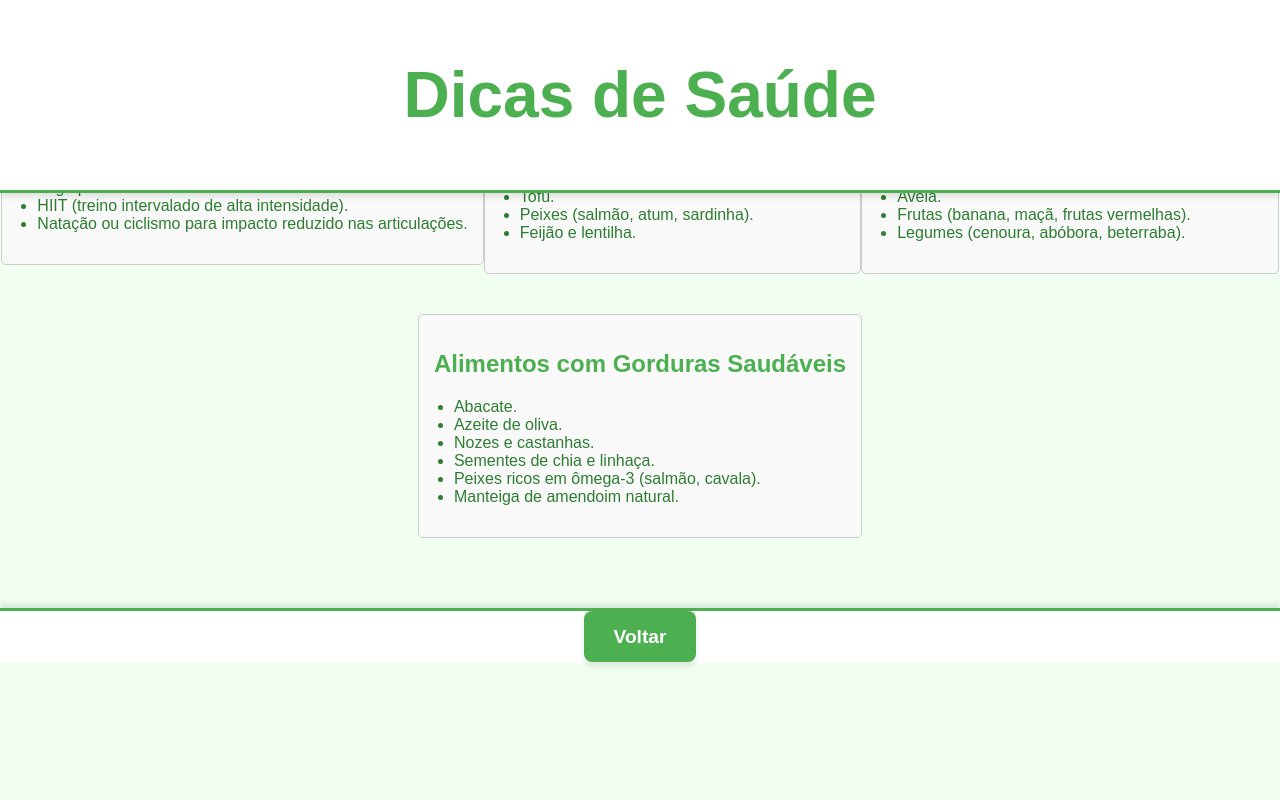
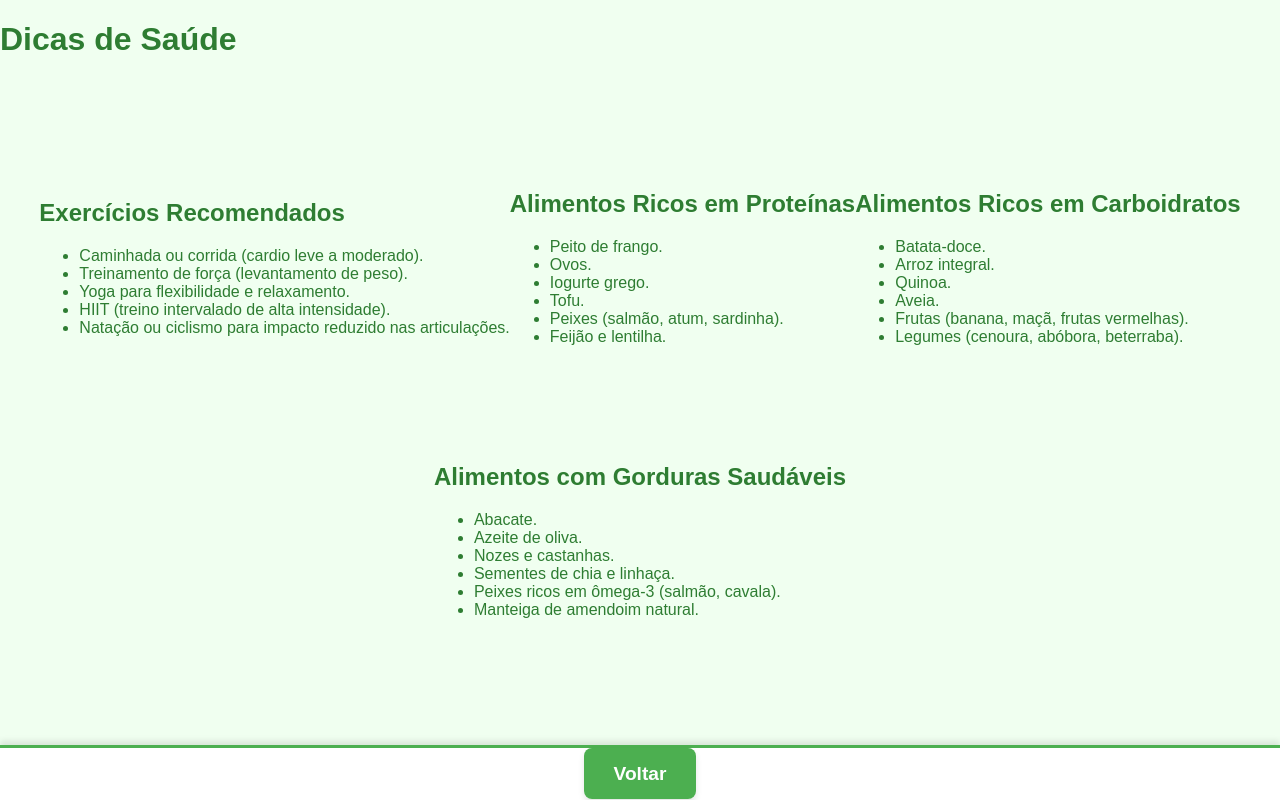
Before and after one commit to JoaoPauloM1/HealthFlow, a Flask app: page /dicas in a window 1280 px wide. Run offline with Flask 3, Linux system fonts and the light colour scheme.

Commit message:
ajustando erros 2

```diff
--- a/app.py
+++ b/app.py
@@ -23,6 +23,8 @@ def calcular_imc():
 @app.route("/calcular_calorias", methods=["GET", "POST"])
 def calcular_calorias():
     calorias_diarias = None
+    calorias_ganhar = None
+    calorias_perder = None
     taxa_basal = None
     erro = None
 
--- a/static/style.css
+++ b/static/style.css
@@ -4,6 +4,9 @@ body {
     color: #2e7d32;
     margin: 0;
     padding: 0;
+    display: flex;
+    flex-direction: column;
+    min-height: 100vh;
 }
 
 .titulo {
@@ -22,7 +25,7 @@ body {
 }
 
 .text {
-    margin-top: 100px;
+    margin-top: 100px; /* Ajuste para que o conteúdo não sobreponha o título fixo */
     text-align: center;
     font-size: 1.2rem;
     padding: 15px;
@@ -44,6 +47,29 @@ body {
     align-items: center;
     margin-top: 30px;
     flex-wrap: wrap;
+    padding: 20px;
+    flex: 1; /* Garante que o conteúdo ocupe o espaço restante da tela */
+}
+
+.dica-secao {
+    margin: 20px 0;
+    padding: 15px;
+    border: 1px solid #ccc;
+    border-radius: 5px;
+    background-color: #f9f9f9;
+    width: 100%;
+    max-width: 800px;
+    box-sizing: border-box;
+}
+
+.dica-secao h2 {
+    font-size: 1.5rem;
+    color: #4CAF50;
+}
+
+.dica-secao ul {
+    list-style-type: disc;
+    padding-left: 20px;
 }
 
 .botoes {
@@ -113,20 +139,7 @@ footer p {
     margin: 5px 0;
 }
 
-.dica-secao {
-    margin: 20px 0;
-    padding: 15px;
-    border: 1px solid #ccc;
-    border-radius: 5px;
-    background-color: #f9f9f9;
+footer a {
+    text-decoration: none;
+    color: #4caf50;
 }
-
-.dica-secao ul {
-    list-style-type: disc;
-    padding-left: 20px;
-}
-
-.dica-secao h2 {
-    font-size: 1.5rem;
-    color: #4CAF50;
-}
--- a/templates/dicas.html
+++ b/templates/dicas.html
@@ -7,12 +7,12 @@
     <link rel="stylesheet" href="/static/style.css">
 </head>
 <body>
-    <header class="titulo">
+    <header>
         <h1>Dicas de Saúde</h1>
     </header>
 
-    <section class="conteudo">
-        <section class="dica-secao">
+    <main class="conteudo">
+        <section>
             <h2>Exercícios Recomendados</h2>
             <ul>
                 {% for dica in exercicios %}
@@ -21,7 +21,7 @@
             </ul>
         </section>
 
-        <section class="dica-secao">
+        <section>
             <h2>Alimentos Ricos em Proteínas</h2>
             <ul>
                 {% for alimento in alimentos_proteinas %}
@@ -30,7 +30,7 @@
             </ul>
         </section>
 
-        <section class="dica-secao">
+        <section>
             <h2>Alimentos Ricos em Carboidratos</h2>
             <ul>
                 {% for alimento in alimentos_carboidratos %}
@@ -39,7 +39,7 @@
             </ul>
         </section>
 
-        <section class="dica-secao">
+        <section>
             <h2>Alimentos com Gorduras Saudáveis</h2>
             <ul>
                 {% for alimento in alimentos_gorduras %}
@@ -47,7 +47,7 @@
                 {% endfor %}
             </ul>
         </section>
-    </section>
+    </main>
 
     <footer>
         <a href="/" class="botao">Voltar</a>
```
